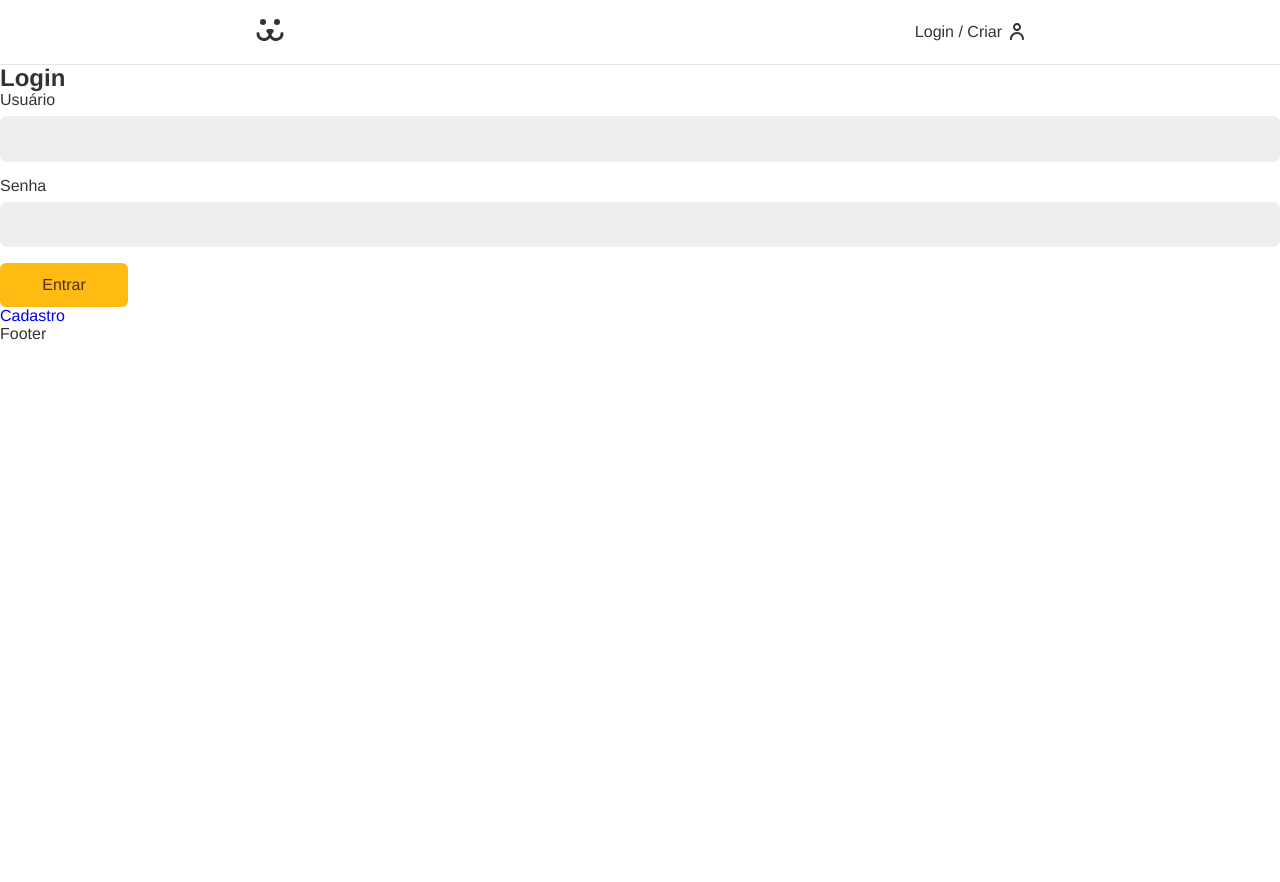
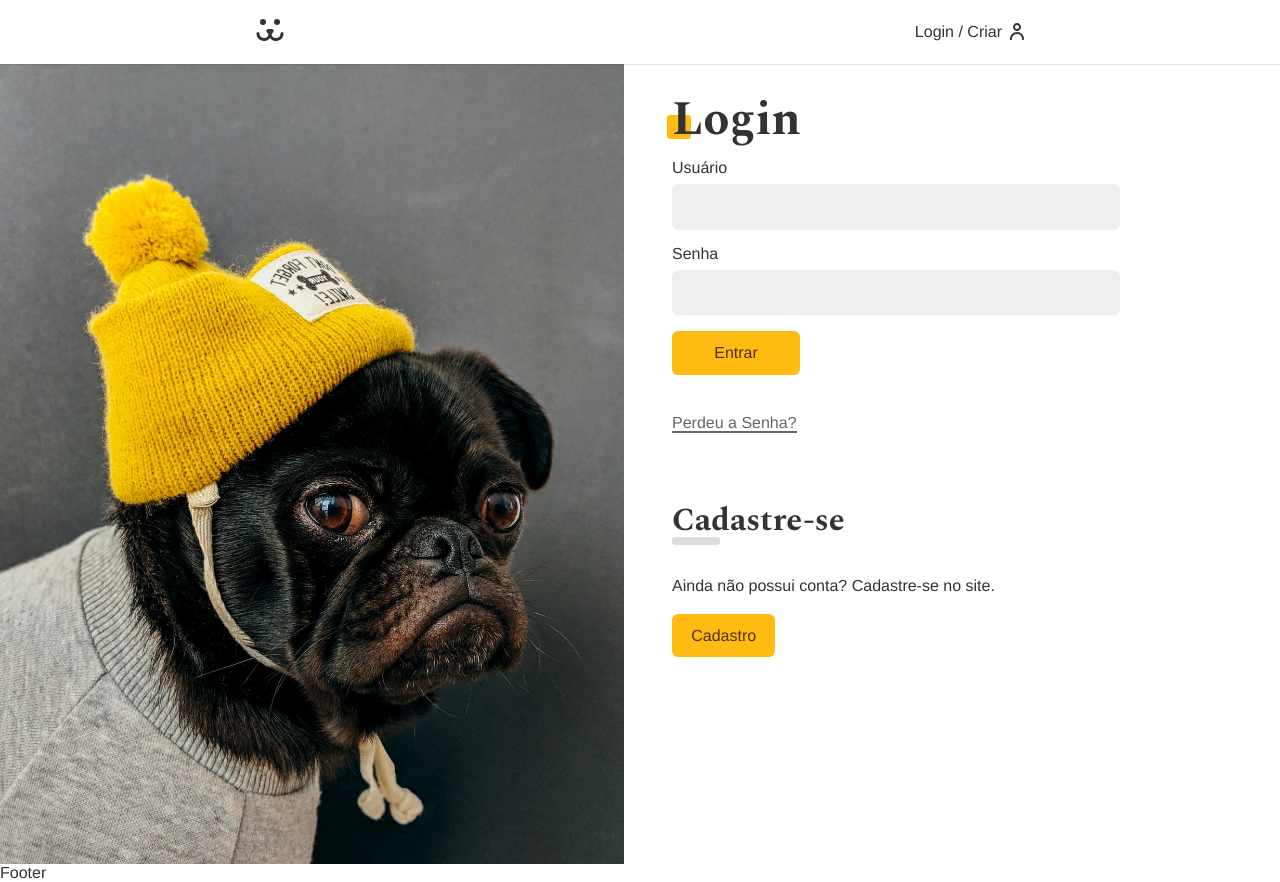
Before and after one commit to diegoandradelr/dogs, a React (Vite) app: page /login in a window 1280 px wide. Before the commit the page ends 800 px from the top, so only its background shows below. Built offline with nearby package versions, Linux system fonts and the light colour scheme; the HTML template or start-up script is replaced by a standard one.

Commit message:
Implement user registration flow

```diff
--- a/src/App.css
+++ b/src/App.css
@@ -1,3 +1,5 @@
+@import url("https://fonts.googleapis.com/css2?family=Spectral:ital,wght@0,200;0,300;0,400;0,500;0,600;0,700;0,800;1,200;1,300;1,400;1,500;1,600;1,700;1,800&display=swap");
+
 * {
   box-sizing: border-box;
 }
@@ -41,6 +43,7 @@
 
 a {
   text-decoration: none;
+  color: #333;
 }
 
 .container {
@@ -48,3 +51,38 @@
   padding: 0 1rem;
   margin: 0 auto;
 }
+
+.title {
+  font-family: var(--type-second);
+  line-height: 1;
+  font-size: 3rem;
+  margin: 1rem 0;
+  position: relative;
+  z-index: 1;
+}
+
+.title::after {
+  content: "";
+  display: block;
+  width: 1.5rem;
+  height: 1.5rem;
+  background: #fb1;
+  position: absolute;
+  bottom: 5px;
+  left: -5px;
+  border-radius: 0.2rem;
+  z-index: -1;
+}
+
+.animeLeft {
+  opacity: 0;
+  transform: translateX(-20px);
+  animation: animeLeft 0.3s forwards;
+}
+
+@keyframes animeLeft {
+  to {
+    opacity: 1;
+    transform: initial;
+  }
+}
--- /dev/null
+++ b/src/Components/Helper/Error.jsx
@@ -0,0 +1,8 @@
+// import React from "react";
+
+const Error = ({ error }) => {
+  if (!error) return null;
+  return <p style={{ color: "#f31", margin: "1rem 0" }}>{error}</p>;
+};
+
+export default Error;
--- a/src/Components/Login/Login.jsx
+++ b/src/Components/Login/Login.jsx
@@ -5,13 +5,15 @@
 import LoginPasswordLost from "./LoginPasswordLost.jsx";
 import LoginPasswordReset from "./LoginPasswordReset.jsx";
 import { UserContext } from "../../UserContext";
+import styles from "./Login.module.css";
 
 const Login = () => {
   const { login } = React.useContext(UserContext);
 
   if (login === true) return <Navigate to="/conta" />;
   return (
-    <div>
+    <section className={styles.login}>
+      <div className={styles.forms}>
         <Routes>
           <Route path="/" element={<LoginForm />} />
           <Route path="criar" element={<LoginCreate />} />
@@ -19,6 +21,7 @@
           <Route path="resetar" element={<LoginPasswordReset />} />
         </Routes>
       </div>
+    </section>
   );
 };
 
--- /dev/null
+++ b/src/Components/Login/Login.module.css
@@ -0,0 +1,32 @@
+.login {
+  display: grid;
+  grid-template-columns: 1fr 1fr;
+  min-height: 100vh;
+  gap: 2rem;
+}
+
+.login::before {
+  content: "";
+  display: block;
+  background: url("../../Assets/login.jpg") no-repeat center center;
+  background-size: cover;
+}
+
+.forms {
+  max-width: 30rem;
+  padding: 1rem;
+}
+
+@media (max-width: 40rem) {
+  .login {
+    grid-template-columns: 1fr;
+  }
+
+  .login::before {
+    display: none;
+  }
+
+  .forms {
+    max-width: 100%;
+  }
+}
--- a/src/Components/Login/LoginCreate.jsx
+++ b/src/Components/Login/LoginCreate.jsx
@@ -1,7 +1,39 @@
-// import React from "react";
+import React from "react";
+import Input from "../Forms/Input";
+import Button from "../Forms/Button";
+import useForm from "../../Hooks/useForm";
+import { USER_POST } from "../../Api";
+import { UserContext } from "../../UserContext";
 
 const LoginCreate = () => {
-  return <div>Login Criar</div>;
+  const username = useForm();
+  const email = useForm("email");
+  const password = useForm();
+
+  const { userLogin } = React.useContext(UserContext);
+
+  async function handleSubmit(event) {
+    event.preventDefault();
+    const { url, options } = USER_POST({
+      username: username.value,
+      email: email.value,
+      password: password.value,
+    });
+    const response = await fetch(url, options);
+    if (response.ok) userLogin(username.value, password.value);
+  }
+
+  return (
+    <section className="animeLeft">
+      <h1 className="title">Cadastre-se</h1>
+      <form onSubmit={handleSubmit}>
+        <Input label="Usuário" type="text" name="username" {...username} />
+        <Input label="Email" type="email" name="email" {...email} />
+        <Input label="Senha" type="password" name="password" {...password} />
+        <Button>Cadastrar</Button>
+      </form>
+    </section>
+  );
 };
 
 export default LoginCreate;
--- a/src/Components/Login/LoginForm.jsx
+++ b/src/Components/Login/LoginForm.jsx
@@ -1,9 +1,12 @@
 import React from "react";
 import { Link } from "react-router-dom";
+import Error from "../Helper/Error";
 import Input from "../Forms/Input";
 import Button from "../Forms/Button";
 import useForm from "../../Hooks/useForm";
 import { UserContext } from "../../UserContext";
+import styles from "./LoginForm.module.css";
+import stylesBtn from "../Forms/Button.module.css";
 
 const LoginForm = () => {
   const username = useForm();
@@ -20,9 +23,9 @@
   }
 
   return (
-    <section>
-      <h1>Login</h1>
-      <form action="" onSubmit={handleSubmit}>
+    <section className="animeLeft">
+      <h1 className="title">Login</h1>
+      <form className={styles.form} onSubmit={handleSubmit}>
         <Input label="Usuário" type="text" name="username" {...username} />
         <Input label="Senha" type="password" name="password" {...password} />
         {loading ? (
@@ -30,9 +33,18 @@
         ) : (
           <Button>Entrar</Button>
         )}
-        {error && <p className="error">{error}</p>}
+        <Error error={error} />
       </form>
-      <Link to="/login/criar">Cadastro</Link>
+      <Link className={styles.perdeu} to="/login/perdeu">
+        Perdeu a Senha?
+      </Link>
+      <div className={styles.cadastro}>
+        <h2 className={styles.subtitle}>Cadastre-se</h2>
+        <p>Ainda não possui conta? Cadastre-se no site.</p>
+        <Link className={stylesBtn.button} to="/login/criar">
+          Cadastro
+        </Link>
+      </div>
     </section>
   );
 };
--- /dev/null
+++ b/src/Components/Login/LoginForm.module.css
@@ -0,0 +1,41 @@
+.form {
+  margin-bottom: 2rem;
+}
+
+.perdeu {
+  display: inline-block;
+  color: #666;
+  padding: 0.5rem 0;
+  line-height: 1;
+}
+
+.perdeu::after {
+  content: "";
+  display: block;
+  height: 2px;
+  width: 100%;
+  background: currentColor;
+}
+
+.cadastro {
+  margin-top: 4rem;
+}
+
+.cadastro p {
+  margin: 2rem 0;
+}
+
+.subtitle {
+  font-family: var(--type-second);
+  line-height: 1;
+  font-size: 2rem;
+}
+
+.subtitle::after {
+  content: "";
+  display: block;
+  height: 0.5rem;
+  width: 3rem;
+  border-radius: 0.2rem;
+  background: #ddd;
+}
--- a/src/UserContext.jsx
+++ b/src/UserContext.jsx
@@ -1,5 +1,5 @@
 import React from "react";
-import { TOKEN_POST, TOKEN_VALIDATE_POST, USER_GET } from "./api";
+import { TOKEN_POST, TOKEN_VALIDATE_POST, USER_GET } from "./Api";
 import { useNavigate } from "react-router-dom";
 
 export const UserContext = React.createContext();
--- a/src/api.jsx
+++ b/src/api.jsx
@@ -36,3 +36,16 @@
     },
   };
 }
+
+export function USER_POST(body) {
+  return {
+    url: API_URL + "/api/user",
+    options: {
+      method: "POST",
+      headers: {
+        "Content-Type": "application/json",
+      },
+      body: JSON.stringify(body),
+    },
+  };
+}
```
Lines whose indentation alone changed are shown as unchanged.
